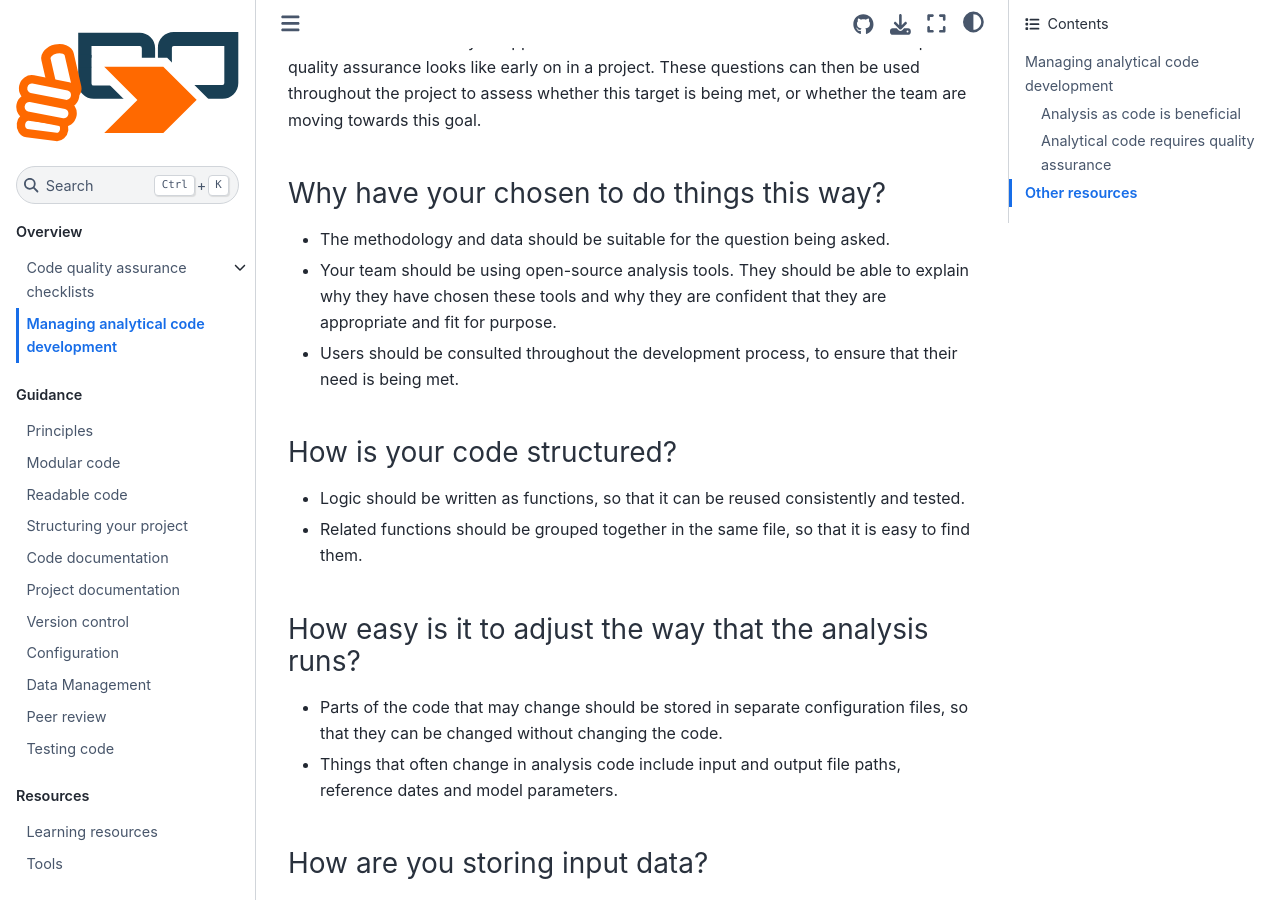
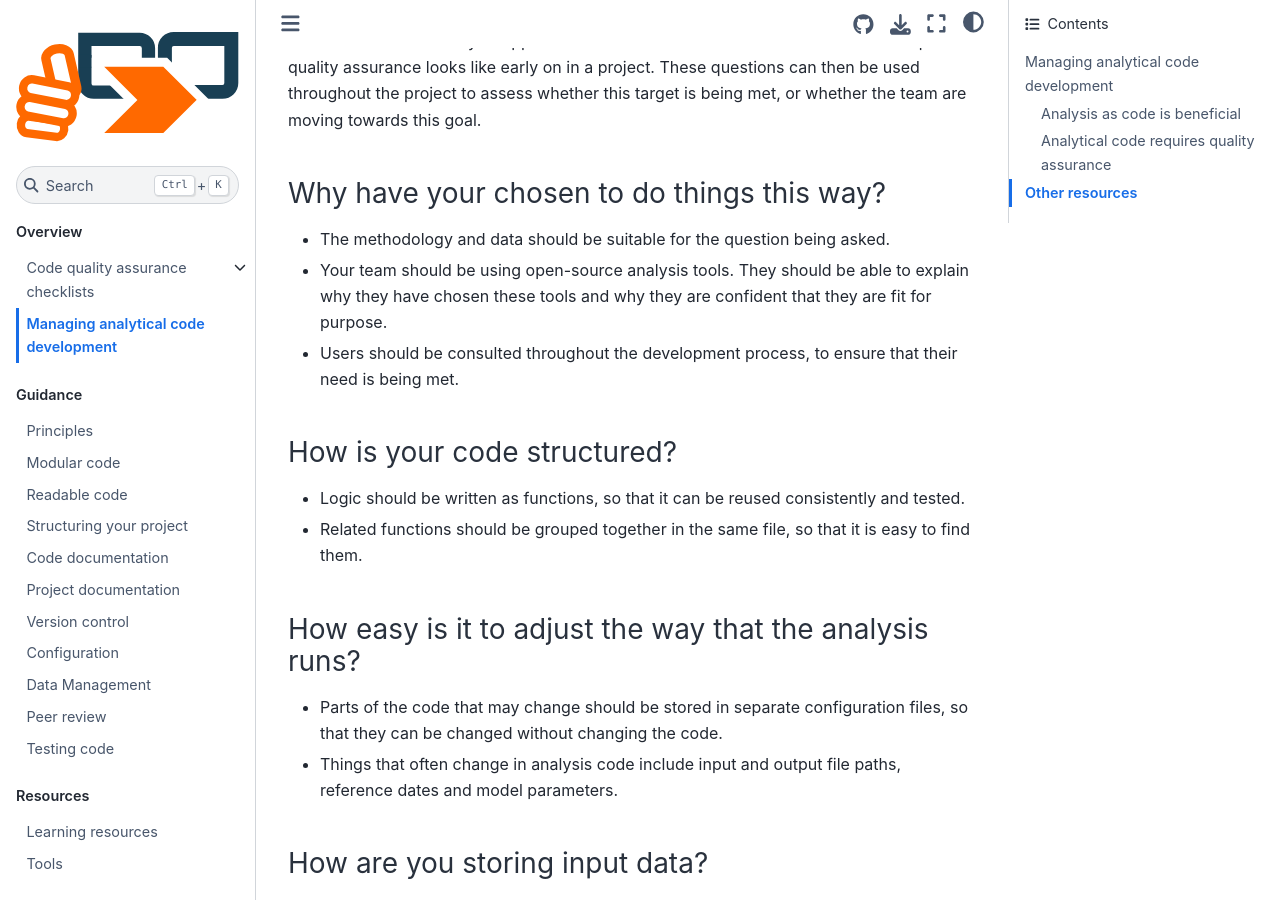
Before and after one commit to best-practice-and-impact/qa-of-code-guidance, a Jupyter Book: the page built from book/managers_guide.md, in a window 1280 px wide and 900 px high, scrolled down 1540 px. Built offline with Jupyter Book 1.0.4 settings and Sphinx 7.4.7 and the Sphinx Book theme 1.1.4, drawn with Linux system fonts in a browser that asks for light colours.

Commit message:
Shorten scentence

```diff
--- a/book/managers_guide.md
+++ b/book/managers_guide.md
@@ -36,7 +36,7 @@ The practices outlined below should be applied proportionately to the business r
 ### Why have your chosen to do things this way?
 
 * The methodology and data should be suitable for the question being asked.
-* Your team should be using open-source analysis tools. They should be able to explain why they have chosen these tools and why they are confident that they are appropriate and fit for purpose.
+* Your team should be using open-source analysis tools. They should be able to explain why they have chosen these tools and why they are confident that they are fit for purpose.
 * Users should be consulted throughout the development process, to ensure that their need is being met.
 
 ### How is your code structured?
```
